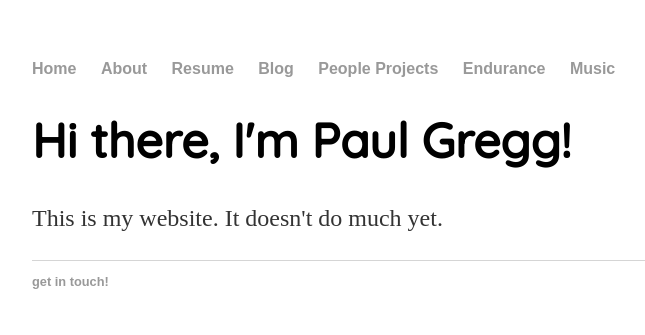
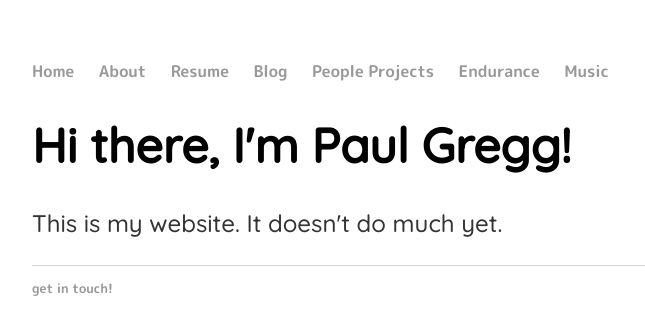
Before and after one commit to paulnakai/paulnakai.github.io, a Jekyll site: the page built from index.html, in a window 1280 px wide. Shown: the top 335 px of the page, without its empty margins (160-805 px from the left). Built offline with Jekyll 4.4.1, drawn with Linux system fonts in a browser that asks for light colours; some web fonts are replaced.

Commit message:
font update

```diff
--- a/_layouts/default.html
+++ b/_layouts/default.html
@@ -2,7 +2,7 @@
 	<html>
 		<head>
 			<title>{{ page.title }}</title>
-			<link href="https://fonts.googleapis.com/css?family=Chivo:700|Quicksand:500" rel="stylesheet">
+			<link href="https://fonts.googleapis.com/css?family=M+PLUS+Rounded+1c:700|Quicksand:500" rel="stylesheet">
 			<!-- link to main stylesheet -->
 			<link rel="stylesheet" type="text/css" href="/css/main.css">
 		</head>
--- a/css/main.css
+++ b/css/main.css
@@ -3,7 +3,7 @@ body {
     width: 70%;
 }
 nav ul, footer ul {
-    font-family:'Chivo', sans-serif;
+    font-family: 'M PLUS Rounded 1c', sans-serif;
     padding: 0px;
     list-style: none;
     font-weight: bold;
@@ -25,6 +25,7 @@ h1 {
 }
 p {
     font-size: 1.5em;
+    font-family: 'Quicksand', sans-serif;
     line-height: 1.4em;
     color: #333;
 }
@@ -36,6 +37,7 @@ footer {
 ul.posts {
     margin: 20px auto 40px;
     font-size: 1.5em;
+    font-family: 'Quicksand', sans-serif;
 }
 
 ul.posts li {
```
